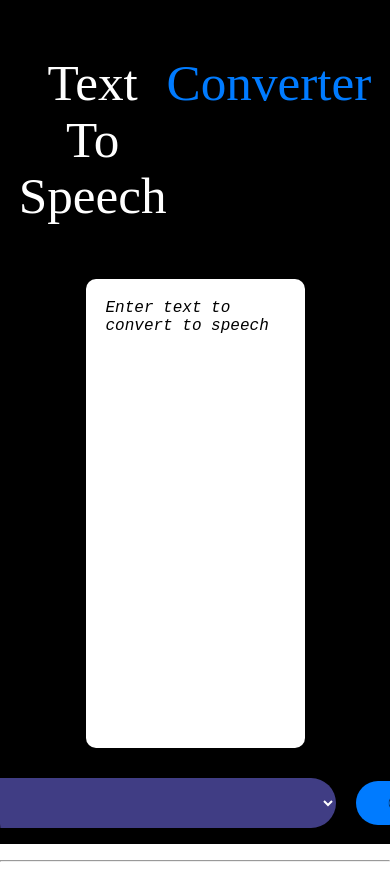
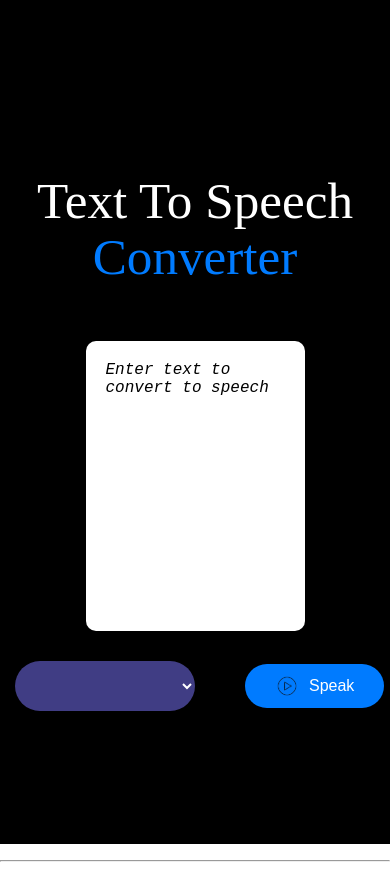
Before and after one commit to Olamilekan12/Dual-TTS-Chatbot, a plain HTML site: page index.html in a window 390 px wide. Shown: the part 1045-1915 px from the top of the page. Drawn offline with Linux system fonts and the light colour scheme.

Commit message:
further rectoring

```diff
--- a/style.css
+++ b/style.css
@@ -265,6 +265,7 @@ button {
   cursor: pointer;
   display: flex;
   align-items: center;
+
 }
 button img {
   width: 24px;
@@ -279,6 +280,7 @@ select {
   outline: 0;
   border: 0;
   border-radius: 35px;
+
 }
 
 .swap-class {
@@ -347,6 +349,31 @@ select {
 iframe.videoContainer{
     width: 100%;
 }
+
+
+/* .first{
+  position: relative;
+  width: 100%;
+  margin: 0;
+  overflow: hidden;} */
+
+button{
+  margin-left: 30px;
+}
+
+select{
+  max-width: 30%;
+  height: 50px;
+  margin-left: 120px;
+}
+
+.first{
+  max-height: 250px;
+}
+h1.negative-margin{
+  display: inline;
+}
+
 }
 
 /* @media screen and (max-width: 680px) {
```
